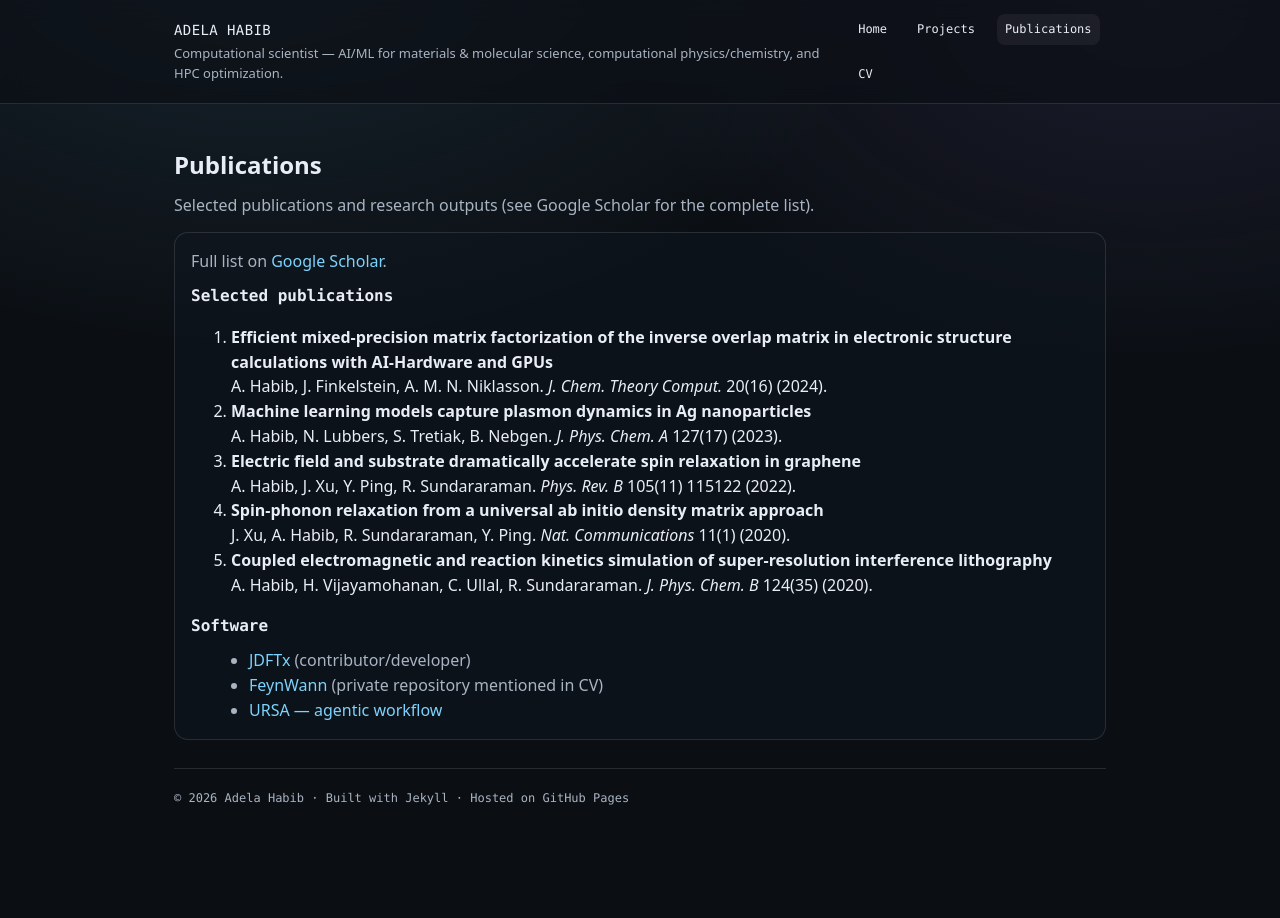
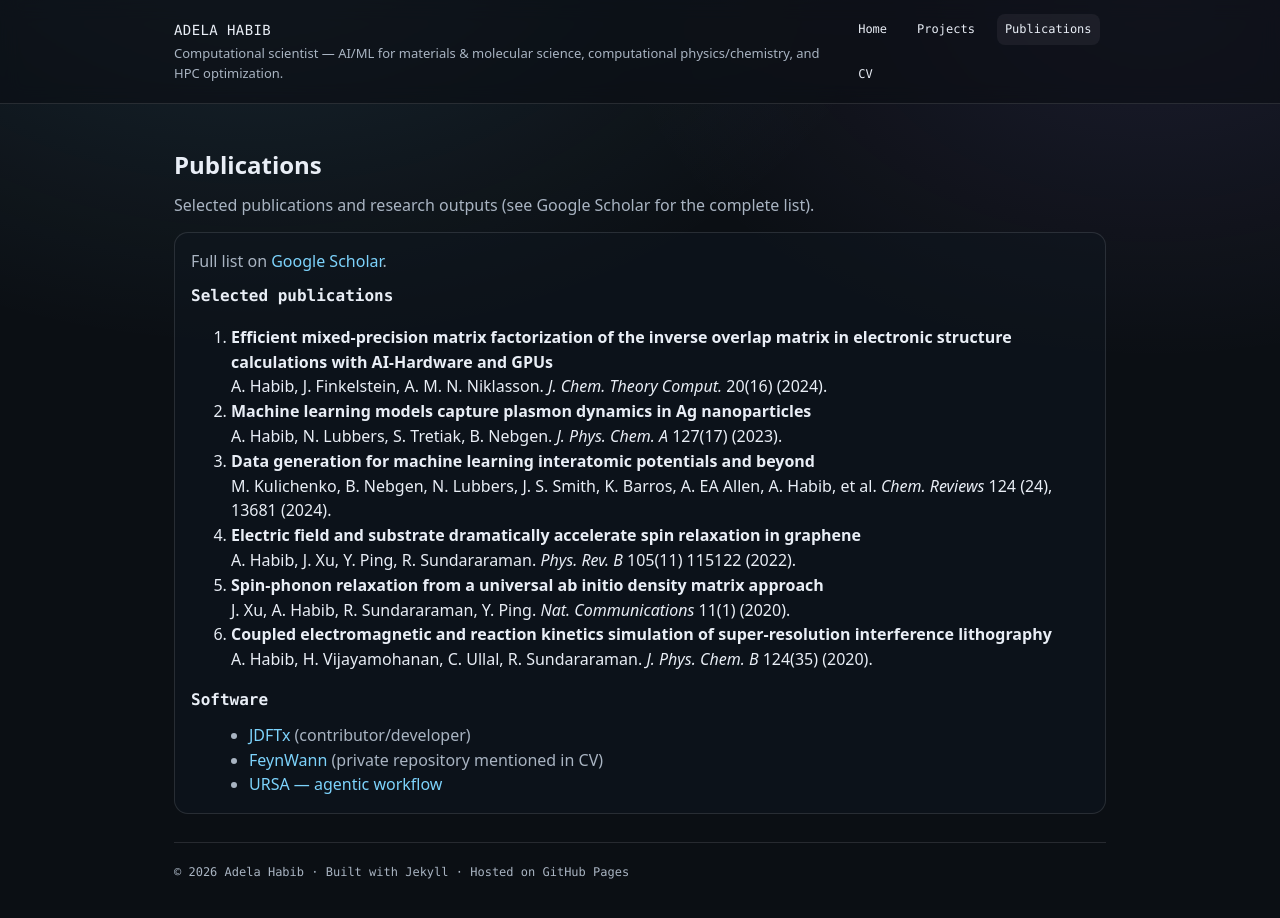
Before and after one commit to adela-habib/adela-habib.github.io, a Jekyll site: the page built from publications.md, in a window 1280 px wide and 924 px high. Shown: the top 918 px of the window. Built offline with Jekyll 4.4.1, drawn with Linux system fonts in a browser that asks for light colours.

Commit message:
Cleaning the text

```diff
--- a/publications.md
+++ b/publications.md
@@ -20,6 +20,10 @@ subtitle: "Selected publications and research outputs (see Google Scholar for th
     A. Habib, N. Lubbers, S. Tretiak, B. Nebgen. <em>J. Phys. Chem. A</em> 127(17) (2023).
   </li>
   <li>
+    <strong>Data generation for machine learning interatomic potentials and beyond</strong><br/>
+    M. Kulichenko, B. Nebgen, N. Lubbers, J. S. Smith, K. Barros, A. EA Allen, A. Habib, et al. <em>Chem. Reviews</em> 124 (24), 13681 (2024).
+  </li>
+  <li>
     <strong>Electric field and substrate dramatically accelerate spin relaxation in graphene</strong><br/>
     A. Habib, J. Xu, Y. Ping, R. Sundararaman. <em>Phys. Rev. B</em> 105(11) 115122 (2022).
   </li>
```
Also changed, not shown: _projects/02-protein-geometry-llm.md (+1 -1 lines), _projects/03-ml-plasmon-dynamics.md (+1 -1 lines), _projects/05-gpu-inverse-factorization.md (+1 -1 lines).
